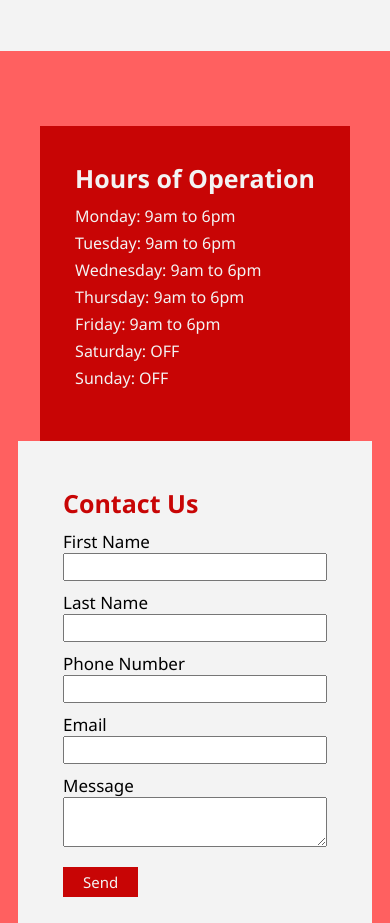
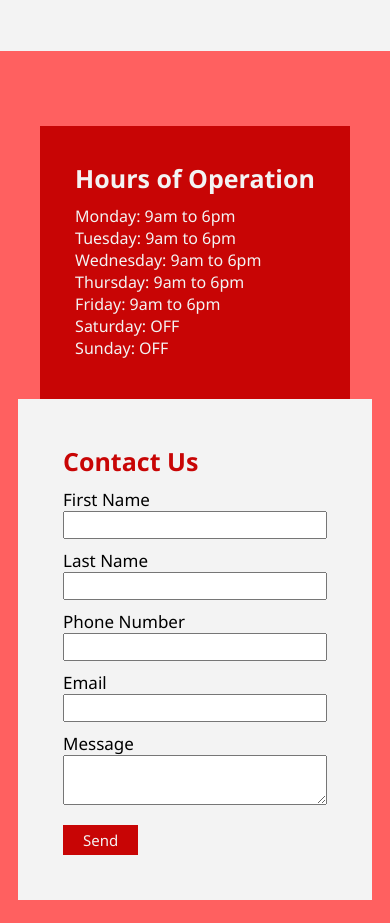
Before and after one commit to backyardcaveman/phoneComp, a React (Create React App) app: page / in a window 390 px wide. Shown: the part 1680-2603 px from the top of the page. Built offline with nearby package versions, Linux system fonts and the light colour scheme.

Commit message:
almost completely responsive

```diff
--- a/src/components/Form.js
+++ b/src/components/Form.js
@@ -1,5 +1,5 @@
-import { useState } from 'react';
-import classes from './Form.module.css';
+import { useState } from 'react'
+import classes from './Form.module.css'
 
 function Form(props) {
   const [firstName, setFirstName] = useState('')
@@ -31,8 +31,8 @@ function Form(props) {
   }
 
   const submitHandler = (event) => {
-    event.preventDefault();
-    if(firstName && lastName && phoneNumber && email && messageBox) {
+    event.preventDefault()
+    if (firstName && lastName && phoneNumber && email && messageBox) {
       setFirstName('')
       setLastName('')
       setPhoneNumber('')
@@ -40,49 +40,69 @@ function Form(props) {
       setMessageBox('')
       setFormIsValid(true)
     }
-    setFormIsSubmitted(true);
+    setFormIsSubmitted(true)
     console.log(formIsSubmitted)
     console.log(formIsValid)
   }
 
   return (
-    <div id='contact' className={classes.formSection}>
-      <div className={classes.formContainer}>
+    <div className={classes.formSection}>
+      <div id="hours" className={classes.formContainer}>
         <div className={classes.information}>
           <h3>Hours of Operation</h3>
-        <p>Monday: 9am to 6pm</p>
-        <p>Tuesday: 9am to 6pm</p>
-        <p>Wednesday: 9am to 6pm</p>
-        <p>Thursday: 9am to 6pm</p>
-        <p>Friday: 9am to 6pm</p>
-        <p>Saturday: OFF</p>
-        <p>Sunday: OFF</p>
+        <ul>
+          <li>Monday: 9am to 6pm</li>
+          <li>Tuesday: 9am to 6pm</li>
+          <li>Wednesday: 9am to 6pm</li>
+          <li>Thursday: 9am to 6pm</li>
+          <li>Friday: 9am to 6pm</li>
+          <li>Saturday: OFF</li>
+          <li>Sunday: OFF</li>
+        </ul>
         </div>
-      <form onSubmit={submitHandler}>
+        <form id='contact' onSubmit={submitHandler}>
           <h3>Contact Us</h3>
           <div className={classes.nameFields}>
             <div className={classes.formField}>
               <label>First Name</label>
-        <input type='text' onChange={firstNameChangeHandler} value={firstName}/>
+              <input
+                type="text"
+                onChange={firstNameChangeHandler}
+                value={firstName}
+              />
             </div>
             <div className={`${classes.formField} ${classes.rightInput}`}>
               <label>Last Name</label>
-        <input type='text' onChange={lastNameChangeHandler} value={lastName}/>
+              <input
+                type="text"
+                onChange={lastNameChangeHandler}
+                value={lastName}
+              />
             </div>
           </div>
           <div className={classes.formField}>
             <label>Phone Number</label>
-        <input type='number' onChange={phoneNumberChangeHandler} value={phoneNumber}/>
+            <input
+              type="number"
+              onChange={phoneNumberChangeHandler}
+              value={phoneNumber}
+            />
           </div>
           <div className={classes.formField}>
             <label>Email</label>
-        <input type='email' onChange={emailChangeHandler} value={email}/>
+            <input type="email" onChange={emailChangeHandler} value={email} />
           </div>
           <div className={classes.formField}>
             <label>Message</label>
-        <textarea type='text' onChange={messageChangeHandler} value={messageBox}/>
+            <textarea
+              type="text"
+              onChange={messageChangeHandler}
+              value={messageBox}
+            />
           </div>
-      <button className={classes.btn} onClick={props.showModal}>Send</button>
+          <button className={classes.btn} onClick={props.showModal}>
+            Send
+          </button>
         </form>
       </div>
     </div>
--- a/src/components/Form.module.css
+++ b/src/components/Form.module.css
@@ -12,6 +12,7 @@
 
 .formContainer {
     display: flex;
+    flex-direction: column;
     align-items: center;
     justify-content: center;
     max-width: 800px;
@@ -24,7 +25,6 @@
 .information {
     background-color: var(--red);
     color: var(--offWhite);
-    min-height: 415px;
     padding: 35px 35px 35px 35px;
 
 }
@@ -49,6 +49,14 @@
 .formContainer form h3 {
     color: var(--red);
     margin-bottom: 10px;
+}
+
+.formContainer ul {
+    column-count: 2;
+}
+
+.formContainer ul li {
+    margin-right: 29px;
 }
 
 .formField {
@@ -100,8 +108,11 @@
         flex-direction: column;
     }
     .information {
-        min-height: 315px;
+        padding-bottom: 40px;
         margin: auto;
+    }
+    .formContainer ul {
+        columns: unset;
     }
     .formContainer form {
         margin: auto;
--- a/src/components/Header.js
+++ b/src/components/Header.js
@@ -12,7 +12,7 @@ function Header() {
         </div>
         <ul className={classes.navLinks}>
             <Link to='about' spy={true} smooth={true} duration={500} offset={-50}><li>About</li></Link>
-            <Link to='contact' spy={true} smooth={true} duration={500} offset={-50}><li>Hours</li></Link>
+            <Link to='hours' spy={true} smooth={true} duration={500} offset={-50}><li>Hours</li></Link>
             <Link to='contact' spy={true} smooth={true} duration={500} offset={-50}><li>Contact</li></Link>
         </ul>
     </div>
```
Lines whose indentation alone changed are shown as unchanged.
